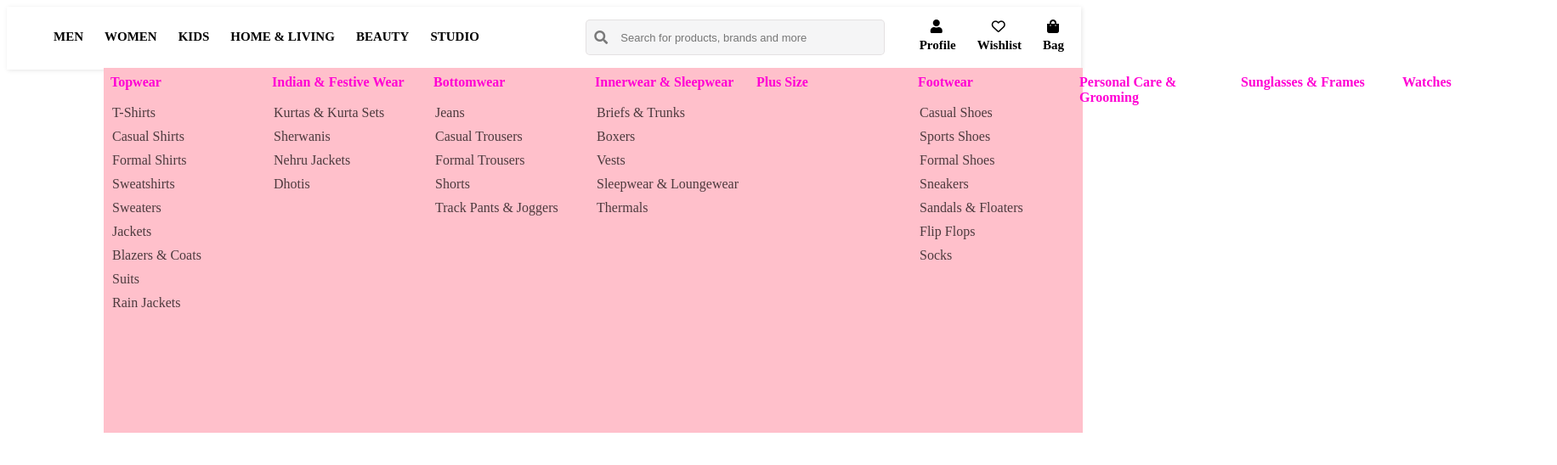
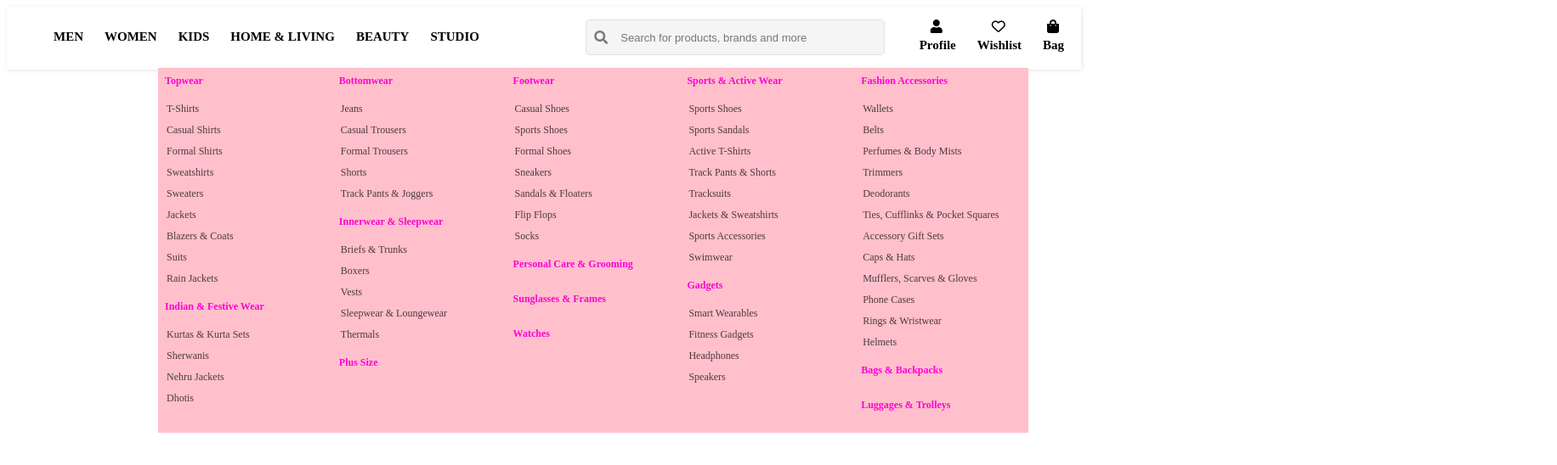
Before and after one commit to suganth4/quality-bazaar, a Vue app: page / in a window 1280 px wide. Shown: the top 548 px of the page at 85% size, 1832 px wide, since content can reach past the window. Built offline with nearby package versions, Linux system fonts and the light colour scheme.

Commit message:
--- Auto-Git Commit ---

```diff
--- a/src/components/menData.vue
+++ b/src/components/menData.vue
@@ -32,6 +32,7 @@ body{
 h4{
     color: rgb(255, 0, 212);
     margin:8px;
+    font-size: 12px;
 }
 ul {
     padding: 5px;
@@ -43,12 +44,18 @@ li {
     box-sizing: content-box;
     /* padding-right: 50px; */
     color:rgba(0, 0, 0,0.7);
+    font-size: 12px;
+}
+.detail {
+    display: inline-block;
 }
 #main{
     background: pink;
-    width: 90%;
+    width: 80%;
     margin: auto;
     height: 430px;
     display: flex;
+    flex-wrap: wrap;
+    flex-direction: column;
 }
 </style>
--- a/src/data/dressInfo.js
+++ b/src/data/dressInfo.js
@@ -35,6 +35,26 @@ export default {
         {
             title: "Watches",
             categories: []
+        },
+        {
+            title: "Sports & Active Wear",
+            categories: ["Sports Shoes", "Sports Sandals", "Active T-Shirts", "Track Pants & Shorts", "Tracksuits", "Jackets & Sweatshirts", "Sports Accessories", "Swimwear"]
+        },
+        {
+            title: "Gadgets",
+            categories: ["Smart Wearables", "Fitness Gadgets", "Headphones", "Speakers"]
+        },
+        {
+            title: "Fashion Accessories",
+            categories: ["Wallets", "Belts", "Perfumes & Body Mists", "Trimmers", "Deodorants", "Ties, Cufflinks & Pocket Squares", "Accessory Gift Sets", "Caps & Hats", "Mufflers, Scarves & Gloves", "Phone Cases", "Rings & Wristwear", "Helmets"]
+        },
+        {
+            title: "Bags & Backpacks",
+            categories: []
+        },
+        {
+            title: "Luggages & Trolleys",
+            categories: []
         }
     ],
 };
```
Also changed, not shown: .autogit/logs/log-14-4-2022-21-56-26.txt (added).
